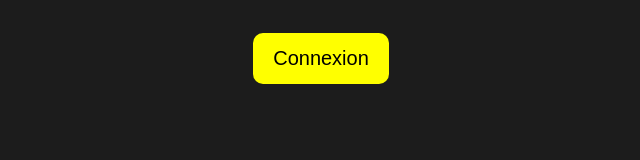
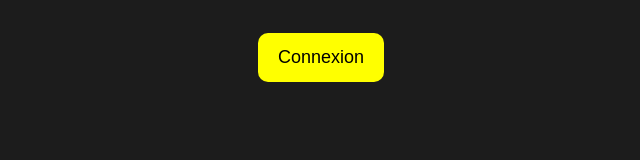
Before and after one commit to julie-technilab-design/login, a plain HTML site: page index.html in a window 1280 px wide. Shown: the full height of the page, 319-959 px from the left. Drawn offline with Linux system fonts and the light colour scheme.

Commit message:
Update index.html

```diff
--- a/index.html
+++ b/index.html
@@ -24,9 +24,9 @@ button {
   margin: 8px 0;
   border: none;
   cursor: pointer;
-  width: 100%;
+  width: 90%;
   border-radius: 10px;
-  font-size: 20px;
+  font-size: 18px;
 }
 
 button:hover {
```
